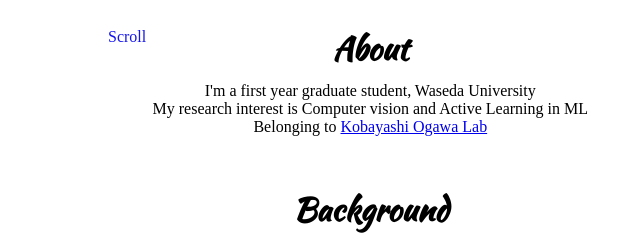
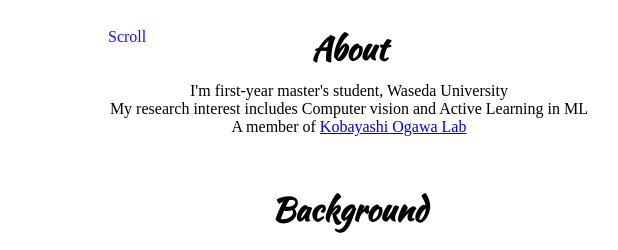
Before and after one commit to naoki-vn634/-username-.github.io, a plain HTML site: page index.html in a window 1280 px wide. Shown: the part 695-945 px from the top of the page, 532-1150 px from the left. Drawn offline with Linux system fonts and the light colour scheme.

Commit message:
revise introduce

```diff
--- a/index.html
+++ b/index.html
@@ -33,9 +33,9 @@
                     <img src="image/profile_2.png" alt='Profile_img' width="350px",height="350px">
                     <div class="content">
                         <h1 class="theme">About</h1>
-                        <p>I'm a first year graduate student, Waseda University<br>
-                            My research interest is Computer vision and Active Learning in ML<br>
-                            Belonging to <a href='http://www.pcl.cs.waseda.ac.jp/'>Kobayashi Ogawa Lab</a><p>
+                        <p>I'm first-year master's student, Waseda University<br>
+                            My research interest includes Computer vision and Active Learning in ML<br>
+                            A member of <a href='http://www.pcl.cs.waseda.ac.jp/'>Kobayashi Ogawa Lab</a><p>
                         <h1 class='theme'>Background</h1>
                         <div class="Background">
                             <div id="year">・2013/4-2016/3</div>
```
